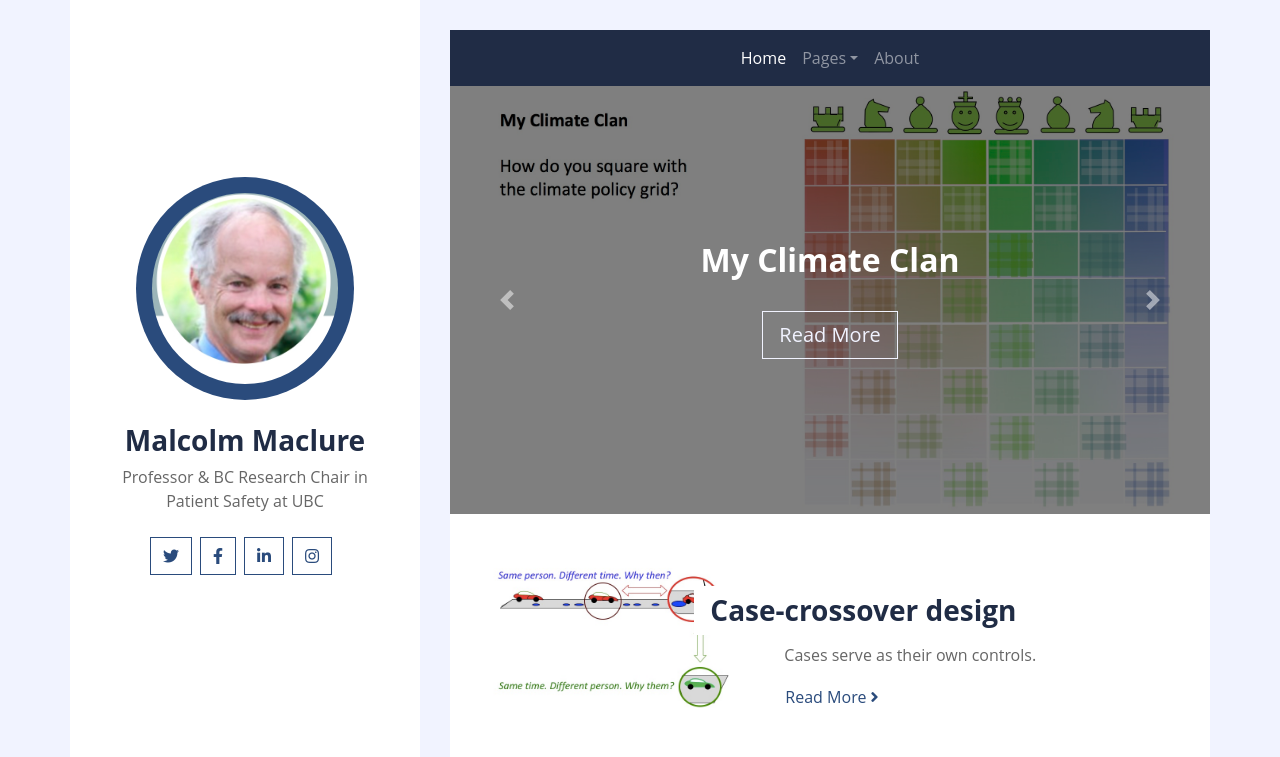
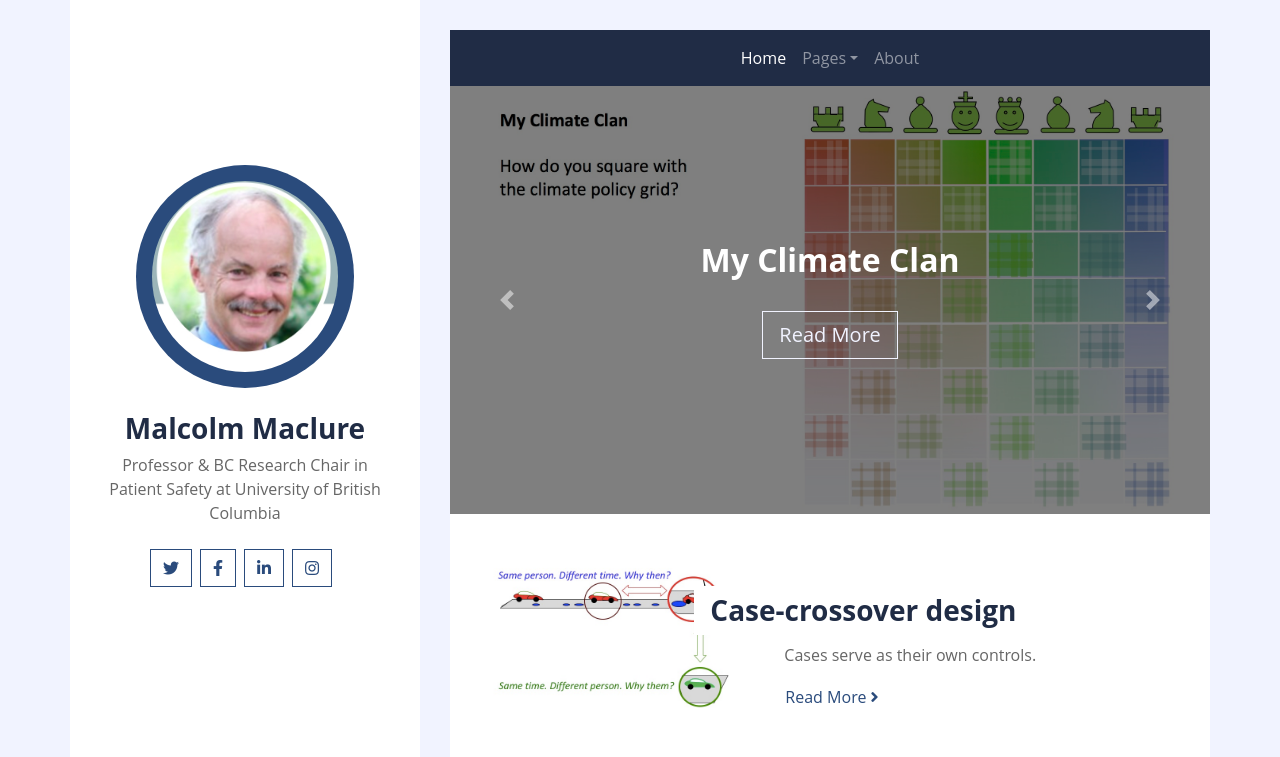
Before and after one commit to MalcolmMaclure/MalcolmMaclure.github.io, a plain HTML site: page index.html in a window 1280 px wide. Shown: the top 757 px of the page. Drawn offline with nearby package versions, Linux system fonts and the light colour scheme.

Commit message:
UBC long name

```diff
--- a/sidebar.html
+++ b/sidebar.html
@@ -2,7 +2,7 @@
 	<img class="mx-auto d-block w-75 bg-primary img-fluid rounded-circle mb-4 p-3" src="/img/profile.jpg" alt="Image">
 	<h3 class="font-weight-bold">Malcolm Maclure</h3>
 	<p class="mb-4">
-		Professor & BC Research Chair in Patient Safety at UBC
+		Professor & BC Research Chair in Patient Safety at University of British Columbia
 	</p>
 	<div class="d-flex justify-content-center mb-5">
 		<a class="btn btn-outline-primary mr-2" href="#"><i class="fab fa-twitter"></i></a>
```
